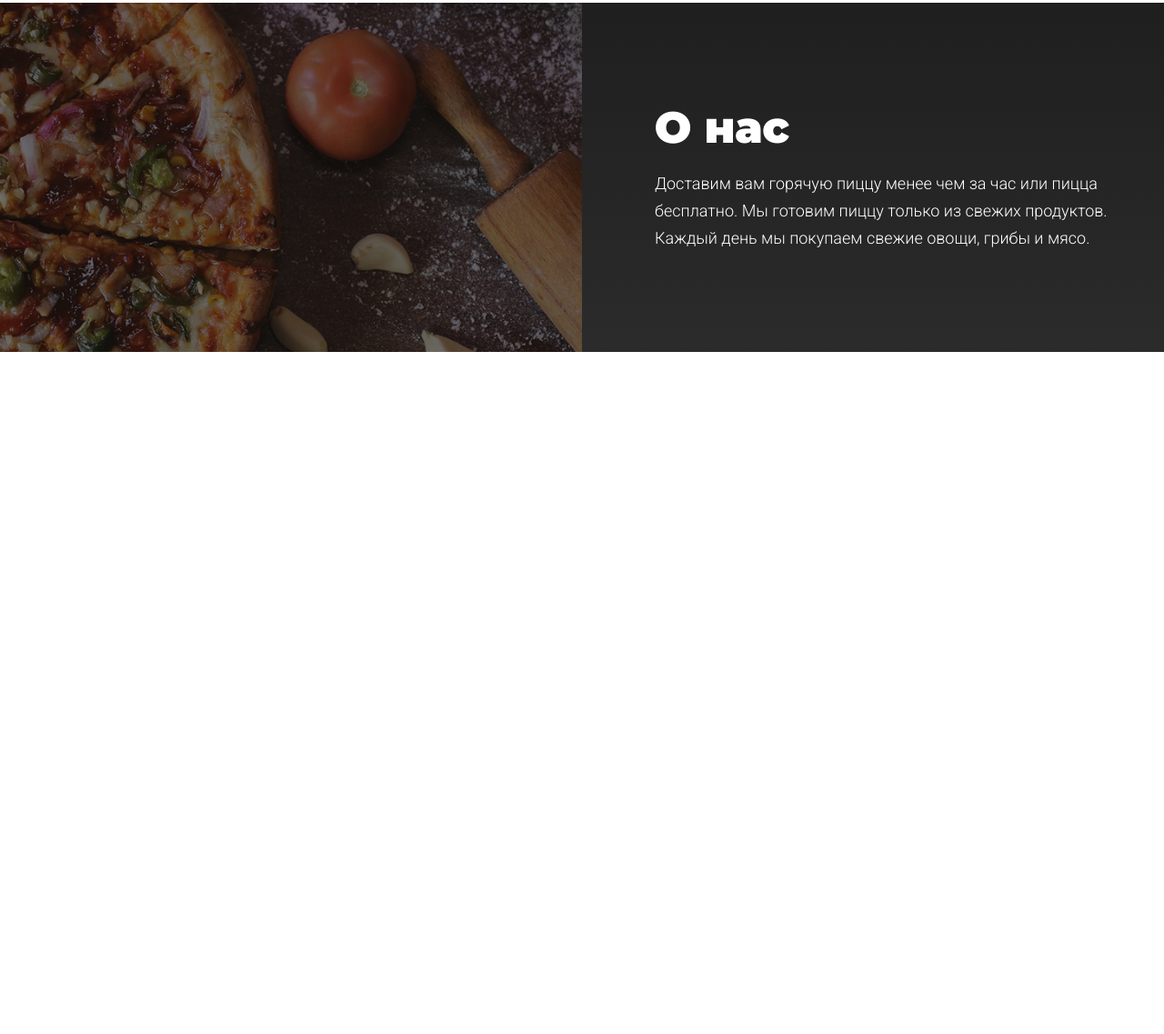
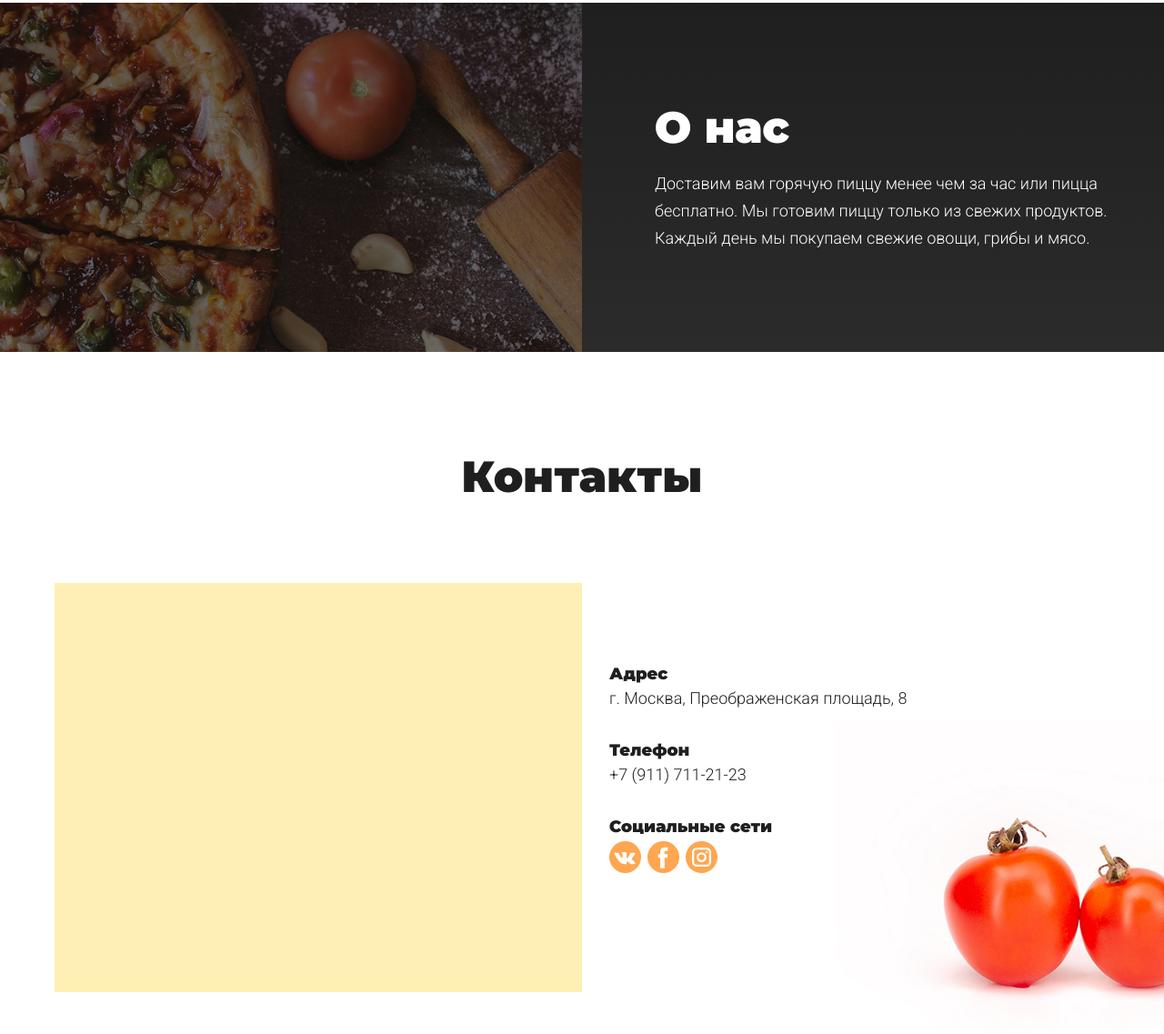
Before and after one commit to DenysShalamov/pizza_wp, a website: page app/index.html in a window 1280 px wide. Shown: the part 2881-4018 px from the top of the page at 91% size. Before the commit the page ends 3268 px from the top, so only its background shows below. Drawn offline with nearby package versions, Linux system fonts and the light colour scheme.

Commit message:
contacts

```diff
--- a/app/index.html
+++ b/app/index.html
@@ -99,7 +99,8 @@
             <img src="images/catalog/1.png" alt="" class="product__img">
             <div class="product__content">
               <h3 class="product__title">Салями</h3>
-              <p class="product__text">Салями, картофель и морковь, огурцы маринованные, моцарелла, цыпленок, ветчина и французский соус </p>
+              <p class="product__text">Салями, картофель и морковь, огурцы маринованные, моцарелла, цыпленок, ветчина и
+                французский соус </p>
             </div>
             <footer class="product__footer">
               <div class="product__sizes">
@@ -122,7 +123,8 @@
             <img src="images/catalog/2.png" alt="" class="product__img">
             <div class="product__content">
               <h3 class="product__title">Хит</h3>
-              <p class="product__text">Картофель и морковь, огурцы маринованные, моцарелла, цыпленок, ветчина и французский соус </p>
+              <p class="product__text">Картофель и морковь, огурцы маринованные, моцарелла, цыпленок, ветчина и
+                французский соус </p>
             </div>
             <footer class="product__footer">
               <div class="product__sizes">
@@ -146,7 +148,8 @@
             <img src="images/catalog/3.png" alt="" class="product__img">
             <div class="product__content">
               <h3 class="product__title">Ветчина-грибы</h3>
-              <p class="product__text">Салями, картофель и морковь, огурцы маринованные, моцарелла, цыпленок, ветчина и французский соус </p>
+              <p class="product__text">Салями, картофель и морковь, огурцы маринованные, моцарелла, цыпленок, ветчина и
+                французский соус </p>
             </div>
             <footer class="product__footer">
               <div class="product__sizes">
@@ -323,12 +326,85 @@
     <div class="container section-about__container">
       <div class="section-about__content">
         <h2 class="section__title section-about__title">О нас</h2>
-         <p class="section-about__text">Доставим вам горячую пиццу менее чем за час или пицца бесплатно. Мы готовим пиццу только из свежих продуктов. Каждый день мы покупаем свежие овощи, грибы и мясо.</p>
+        <p class="section-about__text">Доставим вам горячую пиццу менее чем за час или пицца бесплатно. Мы готовим пиццу
+          только из свежих продуктов. Каждый день мы покупаем свежие овощи, грибы и мясо.</p>
       </div>
     </div>
   </section>
 
   <!--/  section-about  -->
+
+  <!--  section-contacts  -->
+  <section class="section section-contacts">
+    <div class="container section-contacts__container">
+      <header class="section__header">
+        <h2 class="section__title section-contacts__title">Контакты</h2>
+      </header>
+      <div class="contacts">
+        <div class="contacts__start">
+          <div class="contacts__map"></div>
+        </div>
+        <div class="contacts__end">
+          <div class="contacts__item">
+            <h3 class="contacts__title">Адрес</h3>
+            <div class="contacts__text">г. Москва, Преображенская площадь, 8</div>
+          </div>
+          <div class="contacts__item">
+            <h3 class="contacts__title">Телефон</h3>
+            <div class="contacts__text">
+              <a class="contacts__phone" href="tel:+79117112123">+7 (911) 711-21-23</a>
+            </div>
+          </div>
+          <div class="contacts__item">
+            <h3 class="contacts__title">Социальные сети</h3>
+            <ul class="socials">
+              <li class="socials__item">
+                <a href="#" class="socials__link" target="_blank">
+                  <svg class="socials__icon socials__icon--vk" xmlns="http://www.w3.org/2000/svg"
+                    viewBox="0 0 112.2 112.2" width="35" height="35">
+                    <g>
+                      <circle cx="56.1" cy="56.1" r="56.1" />
+                      <path class="socials__logo"
+                        d="M54,80.7h4.4a3.33,3.33,0,0,0,2-.9,3.37,3.37,0,0,0,.6-1.9s-.1-5.9,2.7-6.8,6.2,5.7,9.9,8.2c2.8,1.9,4.9,1.5,4.9,1.5l9.8-.1s5.1-.3,2.7-4.4c-.2-.3-1.4-3-7.3-8.5-6.2-5.7-5.3-4.8,2.1-14.7,4.5-6,6.3-9.7,5.8-11.3s-3.9-1.1-3.9-1.1l-11.1.1a2.32,2.32,0,0,0-1.4.3,3.58,3.58,0,0,0-1,1.2A60,60,0,0,1,70,50.9c-4.9,8.4-6.9,8.8-7.7,8.3-1.9-1.2-1.4-4.9-1.4-7.5,0-8.1,1.2-11.5-2.4-12.4a17.68,17.68,0,0,0-5.2-.5c-4,0-7.3,0-9.2.9-1.3.6-2.2,2-1.6,2.1a5.05,5.05,0,0,1,3.3,1.6c1.1,1.5,1.1,5,1.1,5s.7,9.6-1.5,10.7c-1.5.8-3.5-.8-7.9-8.4a67.05,67.05,0,0,1-4-8.2,2.82,2.82,0,0,0-.9-1.2,5.13,5.13,0,0,0-1.7-.7l-10.5.1s-1.6,0-2.2.7,0,1.9,0,1.9,8.2,19.3,17.6,29c8.5,9,18.2,8.4,18.2,8.4Z" />
+                    </g>
+                  </svg>
+                </a>
+              </li>
+              <li class="socials__item">
+                <a href="#" class="socials__link" target="_blank">
+                  <svg class="socials__icon socials__icon--fb" xmlns="http://www.w3.org/2000/svg"
+                    viewBox="0 0 112.2 112.2" width="35" height="35">
+                    <g>
+                      <circle cx="56.1" cy="56.1" r="56.1" />
+                      <path class="socials__logo"
+                        d="M70.2,58.3h-10V95H45V58.3H37.8V45.4H45V37.1c0-6,2.8-15.3,15.3-15.3H71.5V34.3H63.3c-1.3,0-3.2.7-3.2,3.5v7.6H71.4Z" />
+                    </g>
+                  </svg>
+
+                </a>
+              </li>
+              <li class="socials__item">
+                <a href="#" class="socials__link" target="_blank">
+                  <svg class="socials__icon socials__icon--inst" xmlns="http://www.w3.org/2000/svg"
+                    viewBox="0 0 512 512" width="35" height="35">
+                    <g>
+                      <path
+                        d="M332.3,136.2H179.7a44.21,44.21,0,0,0-44.2,44.2V333a44.21,44.21,0,0,0,44.2,44.2H332.3A44.21,44.21,0,0,0,376.5,333V180.4A44.21,44.21,0,0,0,332.3,136.2ZM256,336a79.3,79.3,0,1,1,79.3-79.3A79.42,79.42,0,0,1,256,336Zm81.9-142.2A18.8,18.8,0,1,1,356.7,175,18.78,18.78,0,0,1,337.9,193.8Z" />
+                      <path d="M256,210.9a45.8,45.8,0,1,0,45.8,45.8A45.86,45.86,0,0,0,256,210.9Z" />
+                      <path
+                        d="M256,0C114.6,0,0,114.6,0,256S114.6,512,256,512,512,397.4,512,256,397.4,0,256,0ZM410,333a77.78,77.78,0,0,1-77.7,77.7H179.7A77.78,77.78,0,0,1,102,333V180.4a77.84,77.84,0,0,1,77.7-77.7H332.3A77.84,77.84,0,0,1,410,180.4Z" />
+                    </g>
+                  </svg>
+                </a>
+              </li>
+            </ul>
+          </div>
+        </div>
+      </div>
+    </div>
+  </section>
+
+  <!--/  section-contacts  -->
 
 
   <script src="https://ajax.googleapis.com/ajax/libs/jquery/3.4.1/jquery.min.js"></script>
--- a/app/scss/style.scss
+++ b/app/scss/style.scss
@@ -381,4 +381,104 @@
   }
 }
 
+.section-contacts {
+  overflow: hidden;
+
+  &__container {
+    position: relative;
+
+    &::before {
+      content: "";
+      position: absolute;
+      background: url(../images/contacts/bg.jpg) no-repeat;
+      background-size: cover;
+      width: 672px;
+      height: 397px;
+      bottom: -100px;
+      right: -350px;
+    }
+  }
+}
+
+.contacts {
+  display: flex;
+  align-items: center;
+  position: relative;
+
+  &__start {
+    width: 50%;
+  }
+
+  &__end {
+    width: 50%;
+    padding-left: 30px;
+  }
+
+  &__map {
+    height: 450px;
+    background: #fef0b4;
+  }
+
+  &__item {
+    margin-bottom: 35px;
+  }
+
+  &__title {
+    margin-bottom: 5px;
+    font-family: "Montserrat", sans-serif;
+    font-weight: 900;
+    font-size: 18px;
+  }
+
+  &__text {
+   font-size: 18px;
+  }
+
+  &__phone {
+    transition: color .2s;
+    &:hover {
+      color: #ffa650;
+    }
+  }
+}
+
+.socials {
+  display: flex;
+
+  &__item {
+    margin-right: 7px;
+  }
+
+  &__link {
+    display: inline-block;
+  }
+
+  &__icon {
+    fill: #ffa650;
+    width: 35px;
+    height: 35px;
+    transition: fill .2s, opacity .2s;
+
+    &:active {
+      opacity: 0.7;
+    }
+  }
+
+  &__icon--vk:hover {
+    fill: #5078a5;
+  }
+
+  &__icon--fb:hover {
+    fill: #3e58a1;
+  }
+
+  &__icon--inst:hover {
+    fill: #e6369c;
+  }
+
+  &__logo {
+    fill: #fff;
+  }
+}
+
 @import "media";
```
Also changed, not shown: app/css/style.min.css, app/images/common/facebook.svg, app/images/common/instagram.svg, app/images/common/vk.svg. Lines whose indentation alone changed are shown as unchanged.
